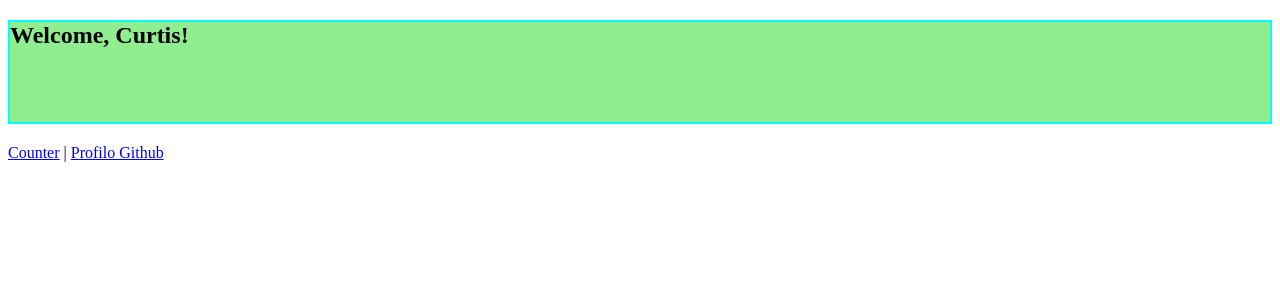
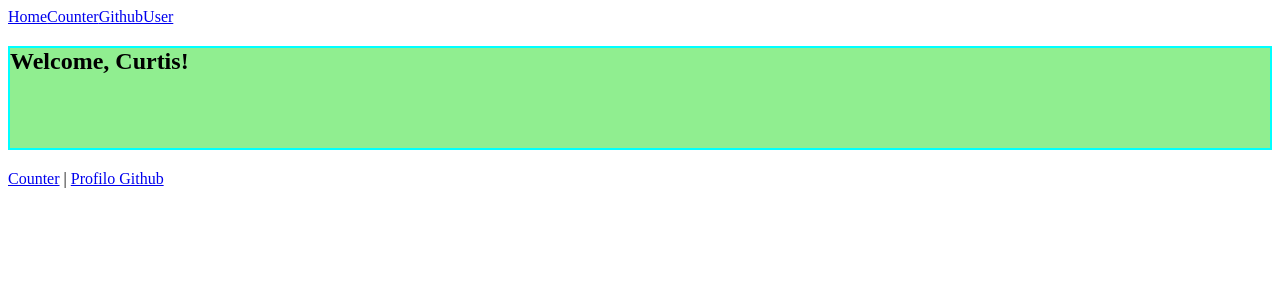
Before and after one commit to BlueBojack/ReactExercise, a React (Vite) app in the folder React_Project/: page / in a window 1280 px wide. Shown: the top 300 px of the page. Built offline with nearby package versions, Linux system fonts and the light colour scheme.

Commit message:
added 85

```diff
--- a/React_Project/src/App.jsx
+++ b/React_Project/src/App.jsx
@@ -1,4 +1,4 @@
-import  { Routes, Route} from "react-router-dom";
+import  { Routes, Route, Link} from "react-router-dom";
 import Welcome from "./pages/Welcome"
 import Counter from "./pages/Counter"
 import { ShowGithubUser } from "./pages/ShowGithubUser"
@@ -8,6 +8,11 @@ function App() {
 
   return (
     <>
+      <nav>
+        <Link to='/'>Home</Link>
+        <Link to='/counter'>Counter</Link>
+        <Link to='/users/bluebojack'>GithubUser</Link>
+      </nav>
       <Routes>
         <Route path="/" element={<Welcome name="Curtis" />} />
         <Route path="/counter" element={<Counter />} />
```
